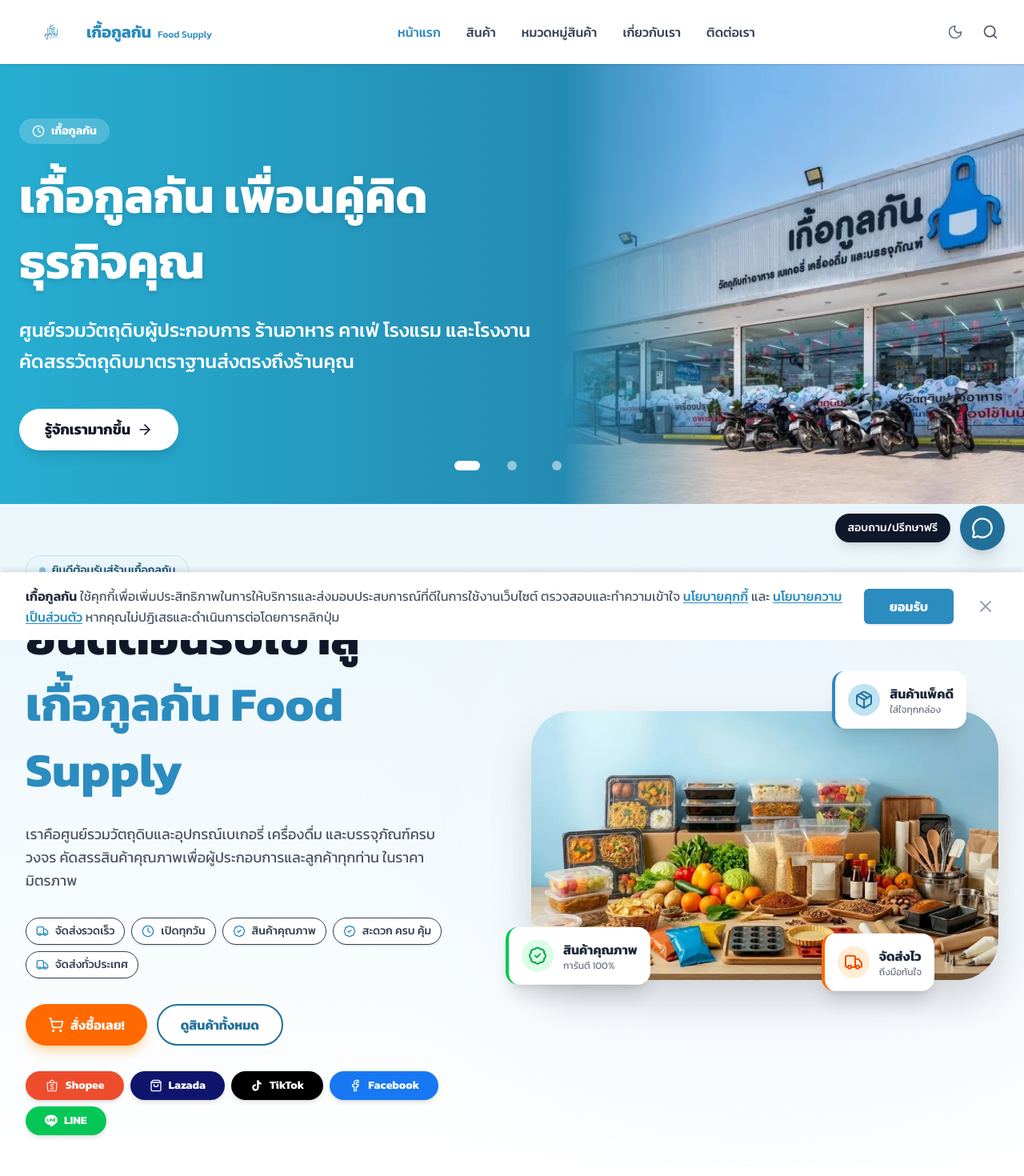
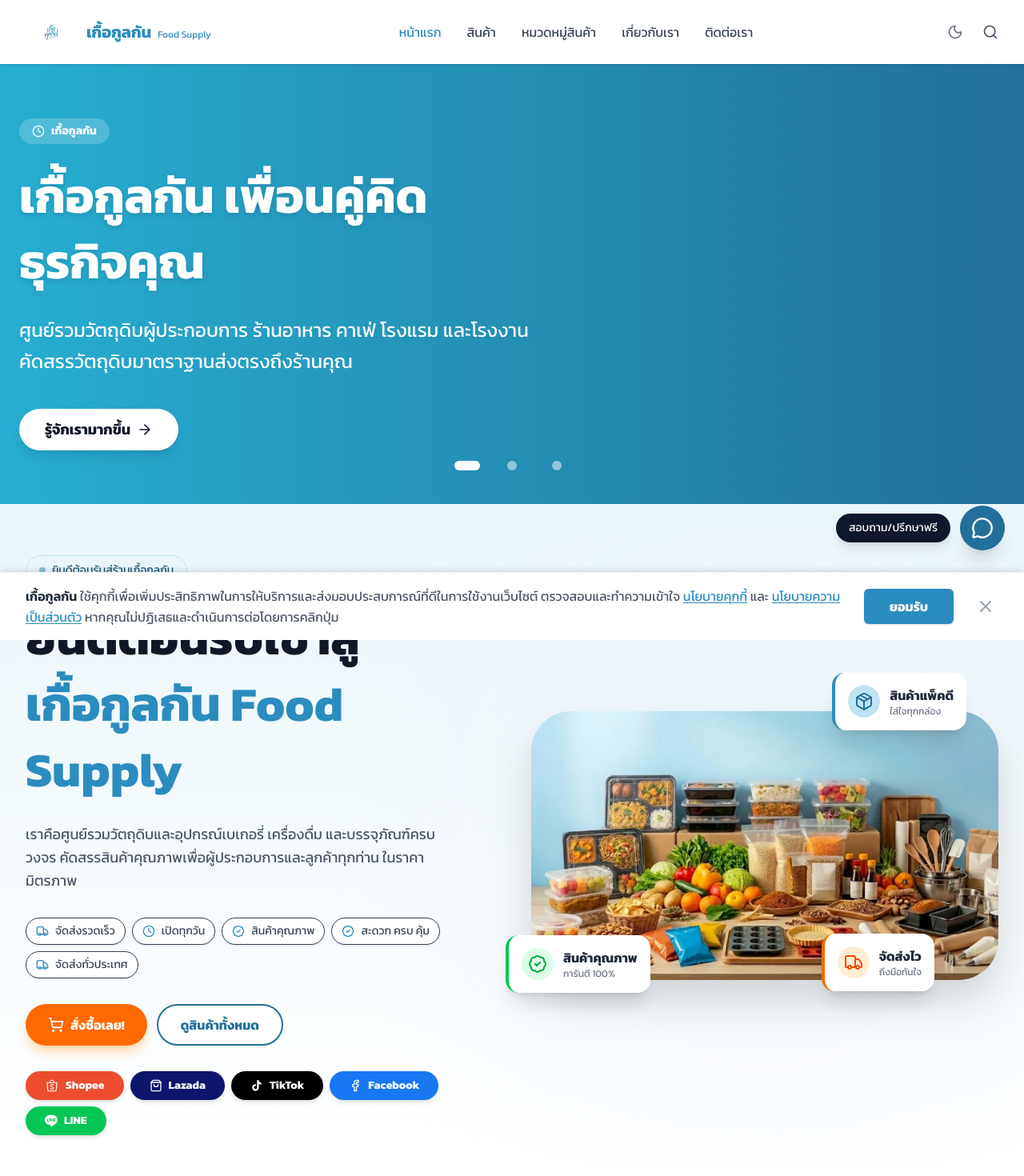
Before and after one commit to VanxSt/website-kuekoonkan, a React (Vite) app: page / in a window 1280 px wide. Shown: the top 1470 px of the page at 80% size. Built offline with nearby package versions, Linux system fonts and the light colour scheme.

Commit message:
feat: implement homepage components and optimize build configuration

```diff
--- a/package.json
+++ b/package.json
@@ -11,15 +11,11 @@
   },
   "dependencies": {
     "@tailwindcss/vite": "^4.1.18",
-    "clsx": "^2.1.1",
-    "framer-motion": "^12.34.0",
     "lucide-react": "^0.564.0",
     "qrcode.react": "^4.2.0",
     "react": "^19.2.0",
     "react-dom": "^19.2.0",
-    "react-router-dom": "^7.13.0",
-    "sharp": "^0.34.5",
-    "tailwind-merge": "^3.4.1"
+    "react-router-dom": "^7.13.0"
   },
   "devDependencies": {
     "@eslint/js": "^9.39.1",
--- a/src/components/HeroSection.jsx
+++ b/src/components/HeroSection.jsx
@@ -1,33 +1,18 @@
 import React from 'react';
 import { Truck, Clock, BadgeCheck, ShoppingCart, ShoppingBag, Facebook, Package } from 'lucide-react';
-import { motion } from 'framer-motion';
 import bannerDecor from '../assets/kuekoonkan-banner-decoration.webp';
 import shopImage from '../assets/kuekoonkan-shop-front.webp';
 import welcomeImage from '../assets/kuekoonkan-welcome-staff.webp';
 import ShopeeIcon from './ShopeeIcon';
 
 const HeroSection = () => {
-    const floatingAnimation = {
-        y: [0, -15, 0],
-        transition: {
-            duration: 3,
-            repeat: Infinity,
-            ease: "easeInOut"
-        }
-    };
-
     return (
         <section className="relative pt-16 pb-10 overflow-hidden bg-gradient-to-b from-primary-50 to-white dark:from-slate-900 dark:to-slate-800 transition-colors duration-300" aria-label="ส่วนต้อนรับ">
             <div className="max-w-7xl mx-auto px-4 sm:px-6 lg:px-8 relative z-10">
                 <div className="grid md:grid-cols-2 gap-8 lg:gap-12 items-center">
 
                     {/* Text Content */}
-                    <motion.div
-                        initial={{ opacity: 0, x: -50 }}
-                        animate={{ opacity: 1, x: 0 }}
-                        transition={{ duration: 0.8 }}
-                        className="text-center md:text-left z-20"
-                    >
+                    <div className="text-center md:text-left z-20 hero-fade-in-left">
                         <div className="inline-flex items-center gap-2 py-2 px-4 rounded-full bg-primary-50/80 dark:bg-slate-800/80 backdrop-blur-sm border border-primary-100 dark:border-slate-700 mb-6">
                             <span className="w-2 h-2 rounded-full bg-primary-500 animate-pulse"></span>
                             <span className="text-primary-700 dark:text-primary-400 font-medium text-sm">ยินดีต้อนรับสู่ร้านเกื้อกูลกัน</span>
@@ -93,20 +78,15 @@
                                 LINE
                             </a>
                         </div>
-                    </motion.div>
+                    </div>
 
                     {/* Image Content - Staggered Waterfall Grid */}
-                    <div className="relative h-[400px] sm:h-[450px] md:h-[500px] lg:h-[600px] w-full flex items-center justify-center perspective-1000 mt-8 md:mt-0">
+                    <div className="relative h-[400px] sm:h-[450px] md:h-[500px] lg:h-[600px] w-full flex items-center justify-center mt-8 md:mt-0">
                         {/* Background Decor */}
                         <div className="absolute top-1/2 left-1/2 -translate-x-1/2 -translate-y-1/2 w-[140%] h-[140%] bg-blue-50/50 dark:bg-primary-900/10 rounded-full blur-3xl -z-10 animate-pulse"></div>
 
                         {/* Staggered Grid Container */}
-                        <motion.div
-                            initial={{ opacity: 0, scale: 0.9 }}
-                            animate={{ opacity: 1, scale: 1 }}
-                            transition={{ duration: 0.8 }}
-                            className="relative z-10 w-full flex justify-center items-center h-full md:h-auto"
-                        >
+                        <div className="relative z-10 w-full flex justify-center items-center h-full md:h-auto hero-fade-in">
                             {/* Main Banner Image (Desktop Only) */}
                             <img
                                 src={bannerDecor}
@@ -129,16 +109,13 @@
                                     src={welcomeImage}
                                     alt="พนักงานเกื้อกูลกันยินดีต้อนรับ"
                                     className="absolute w-[65%] h-[55%] object-cover rounded-[20px] shadow-xl z-20 bottom-4 -right-2 border-4 border-white dark:border-slate-700"
-                                    fetchPriority="high" decoding="sync"
+                                    loading="lazy" decoding="async"
                                     width="300" height="300"
                                 />
                             </div>
 
                             {/* Floating Card 1: Good Packaging (Top Right) */}
-                            <motion.div
-                                animate={floatingAnimation}
-                                className="absolute -top-6 -right-2 sm:-top-10 sm:-right-4 md:right-10 bg-white dark:bg-slate-800 p-3 sm:p-4 rounded-xl sm:rounded-2xl shadow-xl flex items-center gap-2 sm:gap-3 z-30 border-l-4 border-primary-500"
-                            >
+                            <div className="absolute -top-6 -right-2 sm:-top-10 sm:-right-4 md:right-10 bg-white dark:bg-slate-800 p-3 sm:p-4 rounded-xl sm:rounded-2xl shadow-xl flex items-center gap-2 sm:gap-3 z-30 border-l-4 border-primary-500 hero-float">
                                 <div className="bg-primary-100 p-1.5 sm:p-2 rounded-full text-primary-600">
                                     <Package className="w-5 h-5 sm:w-6 sm:h-6" />
                                 </div>
@@ -146,14 +123,10 @@
                                     <p className="font-bold text-gray-800 dark:text-gray-100 text-[11px] sm:text-sm md:text-base">สินค้าแพ็คดี</p>
                                     <p className="text-[9px] sm:text-xs text-gray-500 dark:text-gray-400">ใส่ใจทุกกล่อง</p>
                                 </div>
-                            </motion.div>
+                            </div>
 
                             {/* Floating Card 2: Quality Products (Bottom Left) */}
-                            <motion.div
-                                animate={floatingAnimation}
-                                transition={{ delay: 0.5 }}
-                                className="absolute bottom-4 -left-4 sm:-bottom-4 sm:-left-4 md:-left-8 bg-white dark:bg-slate-800 p-2 sm:p-4 rounded-xl sm:rounded-2xl shadow-xl flex items-center gap-2 sm:gap-3 z-30 border-l-4 border-green-500"
-                            >
+                            <div className="absolute bottom-4 -left-4 sm:-bottom-4 sm:-left-4 md:-left-8 bg-white dark:bg-slate-800 p-2 sm:p-4 rounded-xl sm:rounded-2xl shadow-xl flex items-center gap-2 sm:gap-3 z-30 border-l-4 border-green-500 hero-float" style={{ animationDelay: '1s' }}>
                                 <div className="bg-green-100 p-1.5 sm:p-2 rounded-full text-green-600">
                                     <BadgeCheck className="w-4 h-4 sm:w-6 sm:h-6" />
                                 </div>
@@ -161,14 +134,10 @@
                                     <p className="font-bold text-gray-800 dark:text-gray-100 text-[11px] sm:text-sm md:text-base">สินค้าคุณภาพ</p>
                                     <p className="text-[9px] sm:text-xs text-gray-500 dark:text-gray-400">การันตี 100%</p>
                                 </div>
-                            </motion.div>
+                            </div>
 
                             {/* Floating Card 3: Fast Delivery (Bottom Right) */}
-                            <motion.div
-                                animate={floatingAnimation}
-                                transition={{ delay: 1 }}
-                                className="absolute -bottom-6 right-4 sm:-bottom-6 sm:-right-4 md:right-20 bg-white dark:bg-slate-800 p-2 sm:p-4 rounded-xl sm:rounded-2xl shadow-xl flex items-center gap-2 sm:gap-3 z-30 border-l-4 border-orange-500"
-                            >
+                            <div className="absolute -bottom-6 right-4 sm:-bottom-6 sm:-right-4 md:right-20 bg-white dark:bg-slate-800 p-2 sm:p-4 rounded-xl sm:rounded-2xl shadow-xl flex items-center gap-2 sm:gap-3 z-30 border-l-4 border-orange-500 hero-float" style={{ animationDelay: '2s' }}>
                                 <div className="bg-orange-100 p-1.5 sm:p-2 rounded-full text-orange-600">
                                     <Truck className="w-4 h-4 sm:w-6 sm:h-6" />
                                 </div>
@@ -176,8 +145,8 @@
                                     <p className="font-bold text-gray-800 dark:text-gray-100 text-[11px] sm:text-sm md:text-base">จัดส่งไว</p>
                                     <p className="text-[9px] sm:text-xs text-gray-500 dark:text-gray-400">ถึงมือทันใจ</p>
                                 </div>
-                            </motion.div>
-                        </motion.div>
+                            </div>
+                        </div>
                     </div>
 
                 </div>
--- a/src/components/PromotionalBanner.jsx
+++ b/src/components/PromotionalBanner.jsx
@@ -1,9 +1,6 @@
-import React, { useState, useEffect } from 'react';
-import { motion, AnimatePresence } from 'framer-motion';
+import React, { useState, useEffect, useCallback } from 'react';
 import { Tag, Clock, ArrowRight } from 'lucide-react';
 import { Link } from 'react-router-dom';
-
-const MotionLink = motion.create(Link);
 import shopImage from '../assets/kuekoonkan-shop-front.webp';
 
 const offers = [
@@ -47,109 +44,73 @@
 
 const PromotionalBanner = () => {
     const [currentIndex, setCurrentIndex] = useState(0);
+    const [isTransitioning, setIsTransitioning] = useState(false);
+
+    const goToSlide = useCallback((index) => {
+        if (isTransitioning) return;
+        setIsTransitioning(true);
+        setCurrentIndex(index);
+        setTimeout(() => setIsTransitioning(false), 600);
+    }, [isTransitioning]);
 
     useEffect(() => {
         const timer = setInterval(() => {
-            setCurrentIndex((prev) => (prev + 1) % offers.length);
+            goToSlide((currentIndex + 1) % offers.length);
         }, 8000);
         return () => clearInterval(timer);
-    }, []);
+    }, [currentIndex, goToSlide]);
 
-    const slideVariants = {
-        enter: {
-            opacity: 0,
-            scale: 0.95
-        },
-        center: {
-            zIndex: 1,
-            opacity: 1,
-            scale: 1
-        },
-        exit: {
-            zIndex: 0,
-            opacity: 0,
-            scale: 1.05
-        }
-    };
-
-    const nextSlide = () => {
-        setCurrentIndex((prev) => (prev + 1) % offers.length);
-    };
-
-    const prevSlide = () => {
-        setCurrentIndex((prev) => (prev - 1 + offers.length) % offers.length);
-    };
+    const offer = offers[currentIndex];
 
     return (
         <section className="relative w-full min-h-[450px] sm:min-h-[500px] md:min-h-[550px] overflow-hidden bg-gray-100 dark:bg-slate-950 flex items-center transition-colors duration-300" aria-label="โปรโมชั่นและข่าวสาร" role="region">
-            <AnimatePresence initial={false} mode="popLayout">
-                <motion.div
+            <div
                 key={currentIndex}
-                    custom={1}
-                    variants={slideVariants}
-                    initial="enter"
-                    animate="center"
-                    exit="exit"
-                    transition={{
-                        opacity: { duration: 0.5, ease: "easeInOut" },
-                        scale: { duration: 0.5, ease: "easeInOut" }
-                    }}
-                    className={`absolute inset-0 w-full h-full flex items-center justify-center ${offers[currentIndex].bgClass}`}
+                className={`absolute inset-0 w-full h-full flex items-center justify-center ${offer.bgClass} promo-slide-enter`}
             >
                 <div className="max-w-7xl mx-auto px-6 py-10 md:py-0 w-full flex flex-col md:flex-row items-center justify-between z-10">
 
                     <div className="text-center md:text-left text-white md:max-w-2xl lg:max-w-4xl relative z-20">
-                            <motion.div
-                                initial={{ y: 20, opacity: 0 }}
-                                animate={{ y: 0, opacity: 1 }}
-                                transition={{ delay: 0.2 }}
-                                className="inline-flex items-center gap-2 bg-white/20 backdrop-blur-sm px-4 py-1.5 rounded-full text-sm font-bold mb-6"
+                        <div
+                            className="inline-flex items-center gap-2 bg-white/20 backdrop-blur-sm px-4 py-1.5 rounded-full text-sm font-bold mb-6 promo-fade-up"
+                            style={{ animationDelay: '0.1s' }}
                         >
-                                <Clock size={16} aria-hidden="true" /> {offers[currentIndex].title}
-                            </motion.div>
+                            <Clock size={16} aria-hidden="true" /> {offer.title}
+                        </div>
 
-                            <motion.h2
-                                initial={{ y: 20, opacity: 0 }}
-                                animate={{ y: 0, opacity: 1 }}
-                                transition={{ delay: 0.3 }}
-                                className="text-2xl sm:text-3xl md:text-5xl lg:text-6xl font-extrabold mb-4 sm:mb-6 drop-shadow-md leading-snug whitespace-pre-line"
+                        <h2
+                            className="text-2xl sm:text-3xl md:text-5xl lg:text-6xl font-extrabold mb-4 sm:mb-6 drop-shadow-md leading-snug whitespace-pre-line promo-fade-up"
+                            style={{ animationDelay: '0.2s' }}
                         >
-                                {offers[currentIndex].subtitle}
-                            </motion.h2>
+                            {offer.subtitle}
+                        </h2>
 
-                            <motion.p
-                                initial={{ y: 20, opacity: 0 }}
-                                animate={{ y: 0, opacity: 1 }}
-                                transition={{ delay: 0.4 }}
-                                className="text-base sm:text-lg md:text-xl lg:text-2xl mb-8 sm:mb-10 opacity-90 font-medium leading-relaxed max-w-2xl mx-auto md:mx-0 whitespace-pre-line"
+                        <p
+                            className="text-base sm:text-lg md:text-xl lg:text-2xl mb-8 sm:mb-10 opacity-90 font-medium leading-relaxed max-w-2xl mx-auto md:mx-0 whitespace-pre-line promo-fade-up"
+                            style={{ animationDelay: '0.3s' }}
                         >
-                                {offers[currentIndex].description}
-                            </motion.p>
+                            {offer.description}
+                        </p>
 
-                            <MotionLink
-                                to={offers[currentIndex].link}
-                                initial={{ y: 20, opacity: 0 }}
-                                animate={{ y: 0, opacity: 1 }}
-                                transition={{ delay: 0.5 }}
-                                className="bg-white text-gray-900 px-8 py-3 rounded-full font-bold text-lg shadow-lg hover:scale-105 transition inline-flex w-fit items-center gap-2 mx-auto md:mx-0"
+                        <Link
+                            to={offer.link}
+                            className="bg-white text-gray-900 px-8 py-3 rounded-full font-bold text-lg shadow-lg hover:scale-105 transition inline-flex w-fit items-center gap-2 mx-auto md:mx-0 promo-fade-up"
+                            style={{ animationDelay: '0.4s' }}
                         >
-                                {offers[currentIndex].code} <ArrowRight size={20} aria-hidden="true" />
-                            </MotionLink>
+                            {offer.code} <ArrowRight size={20} aria-hidden="true" />
+                        </Link>
                     </div>
 
                     {/* Desktop Only: Side Image (lg and above) */}
                     <div className="hidden lg:block absolute right-0 top-0 bottom-0 w-[45%] pointer-events-none overflow-hidden z-0">
-                            {offers[currentIndex].image && (
-                                <motion.img
+                        {offer.image && (
+                            <img
                                 key={`img-desktop-${currentIndex}`}
-                                    src={offers[currentIndex].image}
-                                    alt={`${offers[currentIndex].altText} - เกื้อกูลกัน`}
-                                    initial={{ opacity: 0, x: 30 }}
-                                    animate={{ opacity: 1, x: 0 }}
-                                    transition={{ duration: 0.6 }}
-                                    className="h-full w-full object-cover object-center"
+                                src={offer.image}
+                                alt={`${offer.altText} - เกื้อกูลกัน`}
+                                className="h-full w-full object-cover object-center promo-slide-enter"
                                 style={{ maskImage: 'linear-gradient(to right, transparent 0%, rgba(0,0,0,0.4) 10%, black 35%)' }}
-                                    fetchPriority="high" decoding="sync"
+                                loading="lazy"
                                 width="800" height="600"
                             />
                         )}
@@ -157,17 +118,14 @@
 
                     {/* Mobile and iPad Only: New Full-Width Blended Layout (hidden on lg) */}
                     <div className="absolute inset-0 w-full h-full pointer-events-none overflow-hidden z-0 lg:hidden flex items-center justify-center">
-                            {offers[currentIndex].image ? (
+                        {offer.image ? (
                             <>
-                                    <motion.img
+                                <img
                                     key={`img-mobile-${currentIndex}`}
-                                        src={offers[currentIndex].image}
-                                        alt={`${offers[currentIndex].altText} - เกื้อกูลกัน`}
-                                        initial={{ opacity: 0, scale: 1.05 }}
-                                        animate={{ opacity: 1, scale: 1 }}
-                                        transition={{ duration: 0.8 }}
-                                        className="h-full w-full object-cover object-[80%_center] opacity-40 md:opacity-100"
-                                        fetchPriority="high" decoding="sync"
+                                    src={offer.image}
+                                    alt={`${offer.altText} - เกื้อกูลกัน`}
+                                    className="h-full w-full object-cover object-[80%_center] opacity-40 md:opacity-100 promo-slide-enter"
+                                    loading="lazy"
                                     width="800" height="600"
                                 />
                                 {/* Tablet Overlay (md to lg) - lighter gradient, image mostly visible on right */}
@@ -183,8 +141,7 @@
                         )}
                     </div>
                 </div>
-                </motion.div>
-            </AnimatePresence>
+            </div>
 
 
             {/* Indicators */}
@@ -192,7 +149,7 @@
                 {offers.map((_, index) => (
                     <button
                         key={index}
-                        onClick={() => setCurrentIndex(index)}
+                        onClick={() => goToSlide(index)}
                         className="w-12 h-12 flex items-center justify-center focus:outline-none group"
                         role="tab"
                         aria-selected={index === currentIndex}
--- a/src/index.css
+++ b/src/index.css
@@ -23,3 +23,108 @@
 }
 
 @custom-variant dark (&:is(.dark *));
+
+/* ============================
+   Performance-optimized CSS Animations
+   (Replaces framer-motion for above-the-fold content)
+   ============================ */
+
+/* Hero Section Animations */
+@keyframes heroFadeInLeft {
+    from {
+        opacity: 0;
+        transform: translateX(-40px);
+    }
+    to {
+        opacity: 1;
+        transform: translateX(0);
+    }
+}
+
+@keyframes heroFadeIn {
+    from {
+        opacity: 0;
+        transform: scale(0.95);
+    }
+    to {
+        opacity: 1;
+        transform: scale(1);
+    }
+}
+
+@keyframes heroFloat {
+    0%, 100% {
+        transform: translateY(0);
+    }
+    50% {
+        transform: translateY(-12px);
+    }
+}
+
+.hero-fade-in-left {
+    animation: heroFadeInLeft 0.7s ease-out both;
+}
+
+.hero-fade-in {
+    animation: heroFadeIn 0.7s ease-out 0.1s both;
+}
+
+.hero-float {
+    animation: heroFloat 3s ease-in-out infinite;
+}
+
+/* Promotional Banner Animations */
+@keyframes promoSlideEnter {
+    from {
+        opacity: 0;
+        transform: scale(0.97);
+    }
+    to {
+        opacity: 1;
+        transform: scale(1);
+    }
+}
+
+@keyframes promoFadeUp {
+    from {
+        opacity: 0;
+        transform: translateY(16px);
+    }
+    to {
+        opacity: 1;
+        transform: translateY(0);
+    }
+}
+
+.promo-slide-enter {
+    animation: promoSlideEnter 0.5s ease-out both;
+}
+
+.promo-fade-up {
+    animation: promoFadeUp 0.5s ease-out both;
+}
+
+/* Chat Widget Animation */
+@keyframes chatWidgetEnter {
+    from {
+        opacity: 0;
+        transform: translateY(16px) scale(0.95);
+    }
+    to {
+        opacity: 1;
+        transform: translateY(0) scale(1);
+    }
+}
+
+.chat-widget-enter {
+    animation: chatWidgetEnter 0.25s ease-out both;
+}
+
+/* Hide scrollbar utility */
+.hide-scrollbar::-webkit-scrollbar {
+    display: none;
+}
+.hide-scrollbar {
+    -ms-overflow-style: none;
+    scrollbar-width: none;
+}
```
Also changed, not shown: index.html (+4 -4 lines), src/components/AboutSection.jsx (+32 -51 lines), src/components/ChatWidget.jsx (+2 -10 lines), src/pages/AboutPage.jsx (+36 -26 lines), src/pages/HomePage.jsx (+18 -8 lines), vite.config.js (+18 -0 lines), 1 other file (tests, documents, lock files or other folders). Lines whose indentation alone changed are shown as unchanged.
